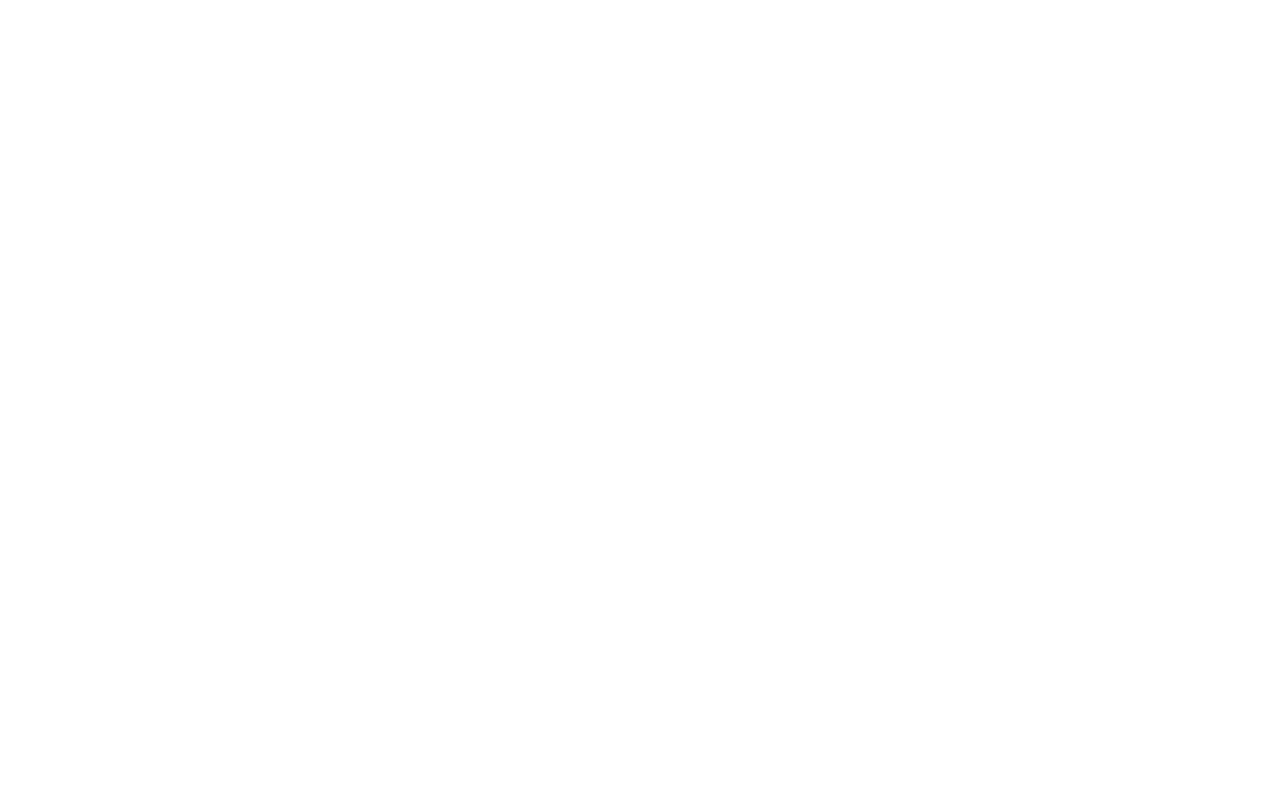
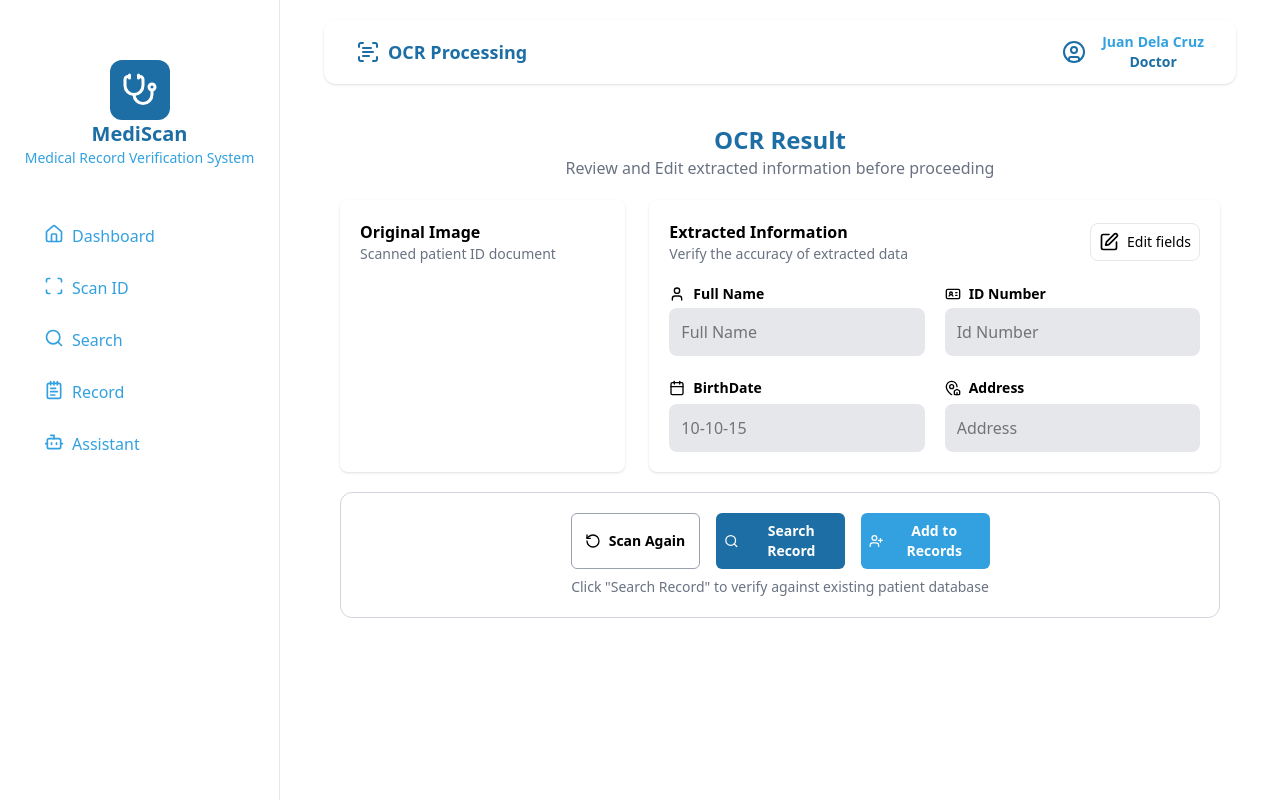
Before and after one commit to itsme-Gen/MediScan, a React (Vite) app: page /ocr in a window 1280 px wide. Before the commit this address had no page. Built offline with nearby package versions, Linux system fonts and the light colour scheme.

Commit message:
Improve the Login form UI

```diff
--- a/src/App.tsx
+++ b/src/App.tsx
@@ -4,6 +4,7 @@
 import SignUp from './components/pages/SignUp';
 import Dashboard from "./components/pages/Dashboard"
 import ScanID from './components/pages/ScanID';
+import OCR from "./components/pages/OCR"
 
 const App: React.FC = () => {
   const [isLoggedIn, setLoggedIn] = useState(false);
@@ -20,6 +21,7 @@
           )}
           <Route path="/signup" element={<SignUp />}/>
           <Route path='/scanid' element={<ScanID/>}/>
+          <Route path='/ocr' element ={<OCR/>}/>
         </Routes>
       </BrowserRouter>
     </div>
--- /dev/null
+++ b/src/components/pages/OCR.tsx
@@ -0,0 +1,154 @@
+import React, { useState } from 'react'
+import Sidebar from "../props/Sidebar"
+import AppBar from '../props/Appbar'
+import { MapPinHouse, CircleUser, ScanText,
+    SquarePen, User, IdCard, Calendar,RotateCcw,
+    Search,
+    UserPlus
+
+} from 'lucide-react'
+
+interface extractedInfoProps{
+    fullName:string,
+    idNumber:number,
+    birthDate:number,
+    address:string
+}
+const OCR = () => {
+    const [isdisabled,setDisabled] = useState(true)
+    const toggleEdit = () => setDisabled(prev =>!prev)
+
+    const [formData,setFormData] = useState({
+        fullName:"",
+        idNumber:"",
+        birthDate:"",
+        address:""
+    })
+
+    const handleChange = (e: React.ChangeEvent<HTMLInputElement>) => {
+        const {name, value} = e.target;
+        setFormData(prev =>({...prev,[name]:value}));
+    }
+  return (
+    <div className='ocr-result'>
+      <Sidebar/>
+
+      <div className="ocr-content flex-1 flex-cols ml-70">
+        <AppBar
+            iconTitle={ScanText}
+            icon={CircleUser}
+            title='OCR Processing'
+            firstName='Juan'
+            lastName='Dela Cruz'
+            role='Doctor'
+        />
+        <div className="title flex flex-col justify-content items-center mt-5 p-5">
+            <h1 className='text-2xl font-bold text-primary'>OCR Result</h1>
+            <p className='text-md text-gray-500'>Review and Edit extracted information before proceeding</p>
+        </div>
+
+        <div className="grid-container">
+            <div className="grid grid-cols-[1fr_2fr] gap-6 mx-15">
+                <div className="image-scanned shadow shadow-black-500 p-5 rounded-lg">
+                    <h3 className='text-md font-bold'>Original Image</h3>
+                    <p className='text-sm text-gray-500'>Scanned patient ID document</p>
+                </div>
+
+                <div className="extracted-information shadow shadow-black-500 p-5 rounded-lg">
+                    <div className="title flex flex-cols justify-between items-center">
+                        <div>
+                            <h1 className='text-md font-bold'>Extracted Information</h1>
+                            <p className='text-sm text-gray-500'>Verify the accuracy of extracted data</p>
+                        </div>
+
+                        <div className="button-container">
+                            <button
+                                className='bg-white flex flex-row items-center gap-2 px-2 justify-center text-sm p-2 border border-gray-200 rounded-lg'
+                                onClick={toggleEdit}>
+                                <SquarePen className='text-black h-5 w-5'/>
+                                {isdisabled ? "Edit fields" : "Save Changes" }
+                            </button>
+                        </div>
+
+                    </div>
+
+
+                    <div className="input-fields grid grid-cols-2 gap-5 mt-5">
+                        <div className="full-name flex flex-col">
+                             <label htmlFor="fullName" className='flex flex-row items-center gap-2 mb-1 font-semibold text-sm'><User className='h-4 w-4'/>Full Name</label>
+                            <input
+                                type="text"
+                                name='fullName'
+                                value={formData.fullName}
+                                onChange={handleChange}
+                                placeholder='Full Name'
+                                disabled={isdisabled}
+                                className={`${isdisabled ? "bg-gray-200 cursor-not-allowed" : "bg-white rounded-lg border border-gray-500 outline-none"}  rounded-lg p-3 `}/>
+                        </div>
+
+                        <div className="id-number flex flex-col">
+                            <label htmlFor="idNumber" className='flex flex-row items-center gap-2 mb-1 font-semibold text-sm'> <IdCard className='h-4 w-4'/>ID Number</label>
+                             <input
+                                type="number"
+                                name='idNumber'
+                                value={formData.idNumber}
+                                onChange={handleChange}
+                                placeholder='Id Number'
+                                disabled={isdisabled}
+                                className={`${isdisabled ? "bg-gray-200 cursor-not-allowed" : "bg-white rounded-lg border border-gray-500 outline-none"}  rounded-lg p-3 `}/>
+                        </div>
+
+                        <div className="bird-date flex flex-col">
+                            <label htmlFor="birthDate" className='flex flex-row items-center gap-2 mb-1 font-semibold text-sm'> <Calendar className='h4 w-4'/>BirthDate</label>
+                            <input type="number"
+                                name='birthDate'
+                                value={formData.birthDate}
+                                onChange={handleChange}
+                                placeholder='10-10-15'
+                                disabled={isdisabled}
+                                className={`${isdisabled ? "bg-gray-200 cursor-not-allowed" : "bg-white rounded-lg border border-gray-500 outline-none"}  rounded-lg  p-3`}/>
+                        </div>
+
+                        <div className="address-content flex flex-col">
+                            <label htmlFor="address" className='flex flex-row items-center gap-2 mb-1 font-semibold text-sm'> <MapPinHouse className='h4 w-4'/>Address</label>
+                            <input
+                                type="text"
+                                name='address'
+                                value={formData.address}
+                                onChange={handleChange}
+                                placeholder='Address'
+                                disabled={isdisabled}
+                                className={`${isdisabled ? "bg-gray-200 cursor-not-allowed" : "bg-white rounded-lg border border-gray-500 outline-none"}  rounded-lg  p-3`}/>
+                        </div>
+                    </div>
+                </div>
+            </div>
+                 <div className="button-container flex flex-col justify-center items-center mx-15 my-5 border border-gray-300 p-5 rounded-xl">
+                        <div className="buttons grid grid-cols-3 gap-4 w-[50%]">
+                            <button
+                                className='border border-gray-400 p-2 rounded-md font-semibold text-sm flex flex-cols items-center justify-center gap-2'>
+                                <RotateCcw className='h-4 w-4'/>
+                                Scan Again
+                            </button>
+                            <button
+                                className='bg-primary p-2 rounded-md text-white font-semibold text-sm flex flex-cols items-center justify-center gap-2' >
+                                <Search className='h-4 w-4'/>
+                                Search Record
+                            </button>
+                            <button className='bg-secondary p-2 rounded-md text-white font-semibold text-sm flex flex-cols items-center justify-center gap-1'>
+                                <UserPlus className='h-4 w-4'/>
+                                Add to Records
+                            </button>
+                        </div>
+
+                        <div className="sub-text mt-2   ">
+                            <p className='text-sm text-gray-500'>Click "Search Record" to verify against existing patient database</p>
+                        </div>
+                    </div>
+        </div>
+      </div>
+    </div>
+  )
+}
+
+export default OCR
--- a/src/components/pages/ScanID.tsx
+++ b/src/components/pages/ScanID.tsx
@@ -3,10 +3,11 @@
 import Appbar from '../props/Appbar'
 import Sidebar from "../props/Sidebar"
 import Greetings from '../props/Greetings'
+import { useNavigate } from 'react-router-dom'
 
 const ScanID = () => {
     const [preview , setPreview]  = useState<string | null>(null);
-
+    const navigate = useNavigate()
     const handleFileChange = (e: React.ChangeEvent<HTMLInputElement>) =>{
         const file = e.target.files?.[0]
         if(file){
@@ -27,11 +28,9 @@
                 icon={CircleUser}
             />
 
-            <div className="greetings">
-                <Greetings
-                firstName='Juan'
-                role='Dr.'
-                />
+            <div className="instruction text-center mt-5 p-5">
+                <h1 className='text-2xl font-bold text-primary'>Scan Patient ID</h1>
+                <p className='text-md text-gray-500'>Capture or upload a patient identification document for verification</p>
             </div>
 
             <div className="container grid grid-cols-2 gap-5 px-15 py-10">
@@ -102,18 +101,23 @@
                                 </div>
 
                                 <div className="button-container w-full flex items-center justify-center mt-5">
-                                    <button className='bg-primary text-white p-2 rounded-md w-full'>
+                                    <button className='bg-primary text-white p-2 rounded-md w-full'
+                                    onClick={() =>{
+                                        navigate("/ocr");
+                                        window.scrollTo(0,0)
+                                    }}
+                                    >
                                     Start OCR Processing
                                     </button>
                                 </div>
 
                                 <div className="tips bg-blue-100 mt-5 p-4 rounded-lg">
                                     <h3 className='text-md font-semibold'>Tips for best Result:</h3>
-                                    <ul className='list-disc list-inside text-sm'>
-                                        <li>Ensure good lighting on the ID</li>
-                                        <li>Keep the ID flat and straight</li>
-                                        <li>Avoid shadow and reflections</li>
-                                        <li>Make sure all text is clearly visible</li>
+                                    <ul className='list-disc list-inside'>
+                                        <li className='text-sm text-gray-500' >Ensure good lighting on the ID</li>
+                                        <li className='text-sm text-gray-500' >Keep the ID flat and straight</li>
+                                        <li className='text-sm text-gray-500' >Avoid shadow and reflections</li>
+                                        <li className='text-sm text-gray-500' >Make sure all text is clearly visible</li>
                                     </ul>
                                 </div>
                             </div>
@@ -132,10 +136,10 @@
                                  <div className="tips bg-blue-100 mt-5 p-4 rounded-lg">
                                     <h3 className='text-md font-semibold'>Tips for best Result:</h3>
                                     <ul className='list-disc list-inside text-sm'>
-                                        <li>Ensure good lighting on the ID</li>
-                                        <li>Keep the ID flat and straight</li>
-                                        <li>Avoid shadow and reflections</li>
-                                        <li>Make sure all text is clearly visible</li>
+                                        <li className='text-gray-500 text-sm'>Ensure good lighting on the ID</li>
+                                        <li className='text-gray-500 text-sm'>Keep the ID flat and straight</li>
+                                        <li className='text-gray-500 text-sm'>Avoid shadow and reflections</li>
+                                        <li className='text-gray-500 text-sm'>Make sure all text is clearly visible</li>
                                     </ul>
                                 </div>
                             </div>
```
Also changed, not shown: src/components/pages/Login.tsx (+7 -11 lines).
